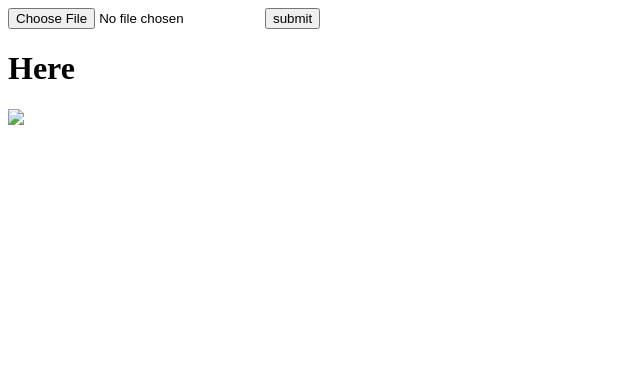
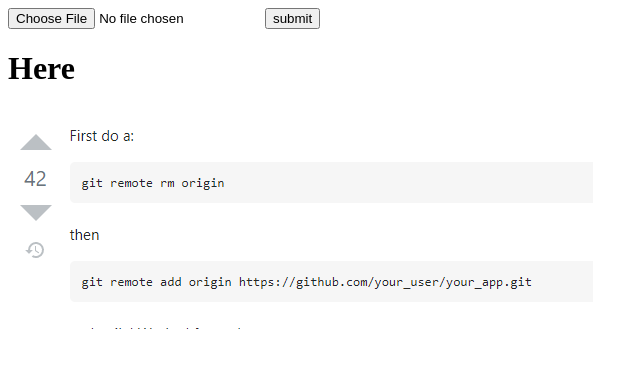
Before and after one commit to MasudMahamud/node-image-upload, a website: page index.html in a window 1280 px wide. Shown: the whole page, without its empty margins (0-640 px from the left). Drawn offline with Linux system fonts and the light colour scheme.

Commit message:
path change

```diff
--- a/index.html
+++ b/index.html
@@ -19,7 +19,7 @@
 
       <div class="show">
           <h1> Here </h1>
-        <img  src="/uploads\\high1280-1633785616127.jpg">
+        <img  src="/uploads/screenshot_1-1633785721818.png">
       </div>
 </body>
 </html>
```
